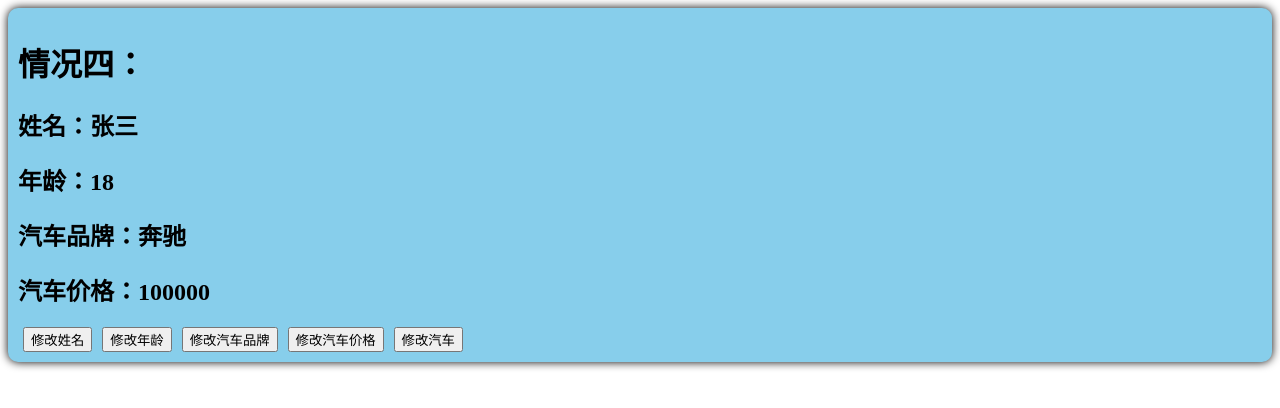
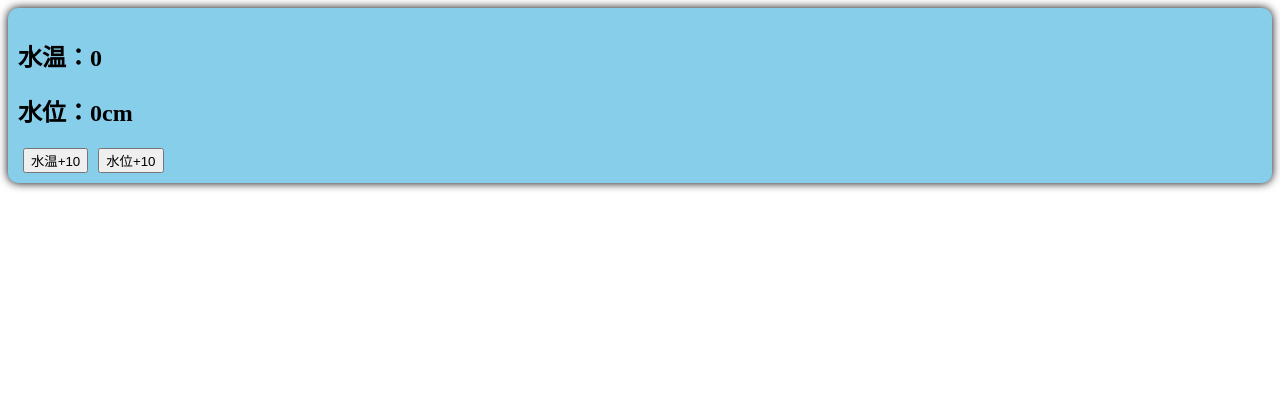
Before and after one commit to XiaoNing0430/Vue3-Learn, a Vue app: page / in a window 1280 px wide. Shown: the top 408 px of the page. Built offline with nearby package versions, Linux system fonts and the light colour scheme.

Commit message:
✨ feat: watchEffect监视数据

```diff
--- a/src/components/Person.vue
+++ b/src/components/Person.vue
@@ -1,60 +1,43 @@
 <template>
   <div class = "person">
-    <h1>情况四：</h1>
-    <h2>姓名：{{ person.name }}</h2>
-    <h2>年龄：{{ person.age }}</h2>
-    <h2>汽车品牌：{{ person.car.brand }}</h2>
-    <h2>汽车价格：{{ person.car.price }}</h2>
-    <button @click="changeName">修改姓名</button>
-    <button @click="changeAge">修改年龄</button>
-    <button @click="changeCarBrand">修改汽车品牌</button>
-    <button @click="changeCarPrice">修改汽车价格</button>
-    <button @click="changeCar">修改汽车</button>
+    <h2>水温：{{ temperature }}</h2>
+    <h2>水位：{{ height }}cm</h2>
+    <button @click="addTemperature">水温+10</button>
+    <button @click="addHeight">水位+10</button>
   </div>
 </template>
 
 <!-- name属性可以自定义组件的名称，方便调试 -->
 <script setup lang="ts" name="Person">
-  import { ref, reactive, watch } from 'vue'
+  import { ref, watch, watchEffect } from 'vue'
 
   // 数据
-  let person = reactive({
-    name: '张三',
-    age: 18,
-    car: {
-      brand: '奔驰',
-      price: 100000
-    }
-  })
+  let temperature = ref(0)
+  let height = ref(0)
 
   // 方法
-  function changeName() {
-    person.name += '~'
+  function addTemperature() {
+    temperature.value += 10
   }
 
-  function changeAge() {
-    person.age += 1
-  }
-
-  function changeCarBrand() {
-    person.car.brand += '~'
-  }
-
-  function changeCarPrice() {
-    person.car.price += 10000
-  }
-
-  function changeCar() {
-    person.car = {
-      brand: '宝马',
-      price: 200000
-    }
+  function addHeight() {
+    height.value += 10
   }
 
   // 监视
-  watch([() => person.name, () => person.car.brand], (newValue, oldValue) => {
-    console.log('姓名和汽车品牌发生变化', newValue, oldValue)
-  }, { deep: true })
+  /* watch([temperature, height], (newValue) => {
+    console.log('temperature、height变化了', newValue)
+    let [newTemperature, newHeight] = newValue
+    if(newTemperature >= 60 || newHeight >= 80) {
+      alert('报警')
+    }
+  }) */
+
+  watchEffect(() => {
+    if(temperature.value >= 60 || height.value >= 80) {
+      alert('报警')
+    }
+  })
 
 </script>
 
```
